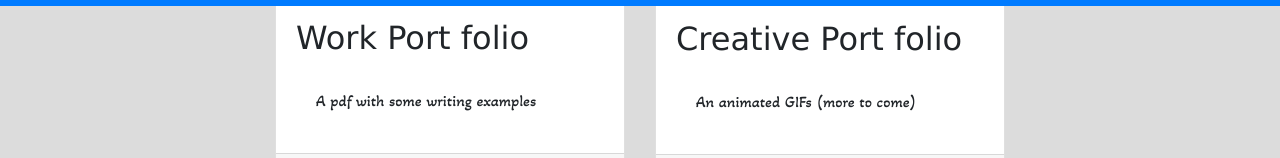
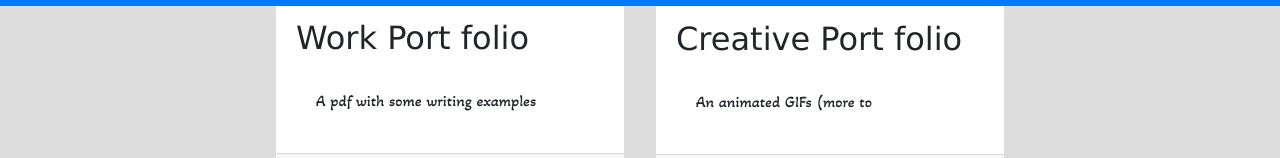
Before and after one commit to KenPDev/fs1010finalProject, a React (Create React App) app: page / in a window 1280 px wide. Shown: the part 794-952 px from the top of the page. Built offline with nearby package versions, Linux system fonts and the light colour scheme.

Commit message:
minor edits

```diff
--- a/src/components/pages/Home.js
+++ b/src/components/pages/Home.js
@@ -43,7 +43,7 @@ const Home = () => {
                     <img src={crows} className="img-fluid rounded mb-4 mb-lg-0" alt="crows gif" />
                         <CardBody>
                             <CardTitle><h2>Creative Port folio</h2></CardTitle>
-                            <CardBody>An animated GIFs (more to come)</CardBody>
+                            <CardBody>An animated GIFs (more to</CardBody>
                         </CardBody>
                         <CardFooter>
                             <Button color="primary" size="sm"  href="portfolioCreative">Go to Portfolio</Button>
--- a/src/components/pages/Listing.js
+++ b/src/components/pages/Listing.js
@@ -2,7 +2,6 @@ import React, { useEffect, useState } from 'react'
 import { Container, Row, Table, Button } from 'reactstrap'
 import parseJwt from '../../helpers/authHelper'
 import { useHistory } from "react-router-dom";
-
 
 const Listings = () => {
     let history = useHistory();
```
Also changed, not shown: src/components/pages/Contact.js (indentation only), src/components/shared/Navigation.js (indentation only).
